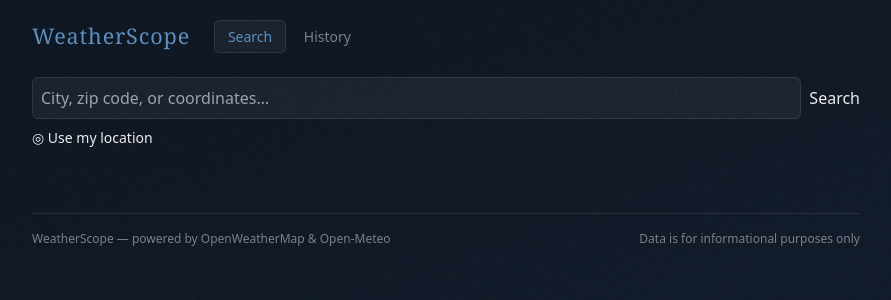
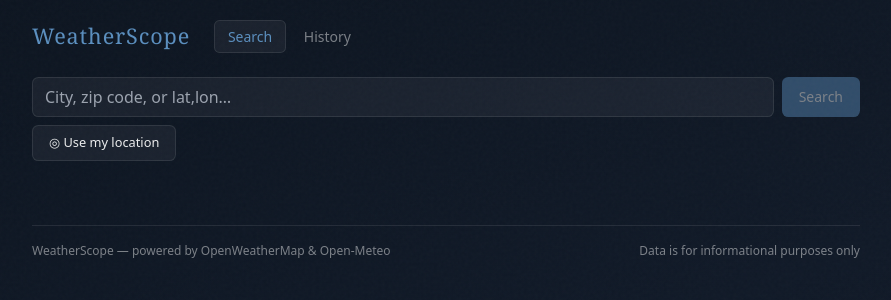
Before and after one commit to payu-witta/WeatherScope, a React (Vite) app in the folder frontend/: page / in a window 1280 px wide. Shown: the top 300 px of the page, without its empty margins (194-1085 px from the left). Built offline with nearby package versions, Linux system fonts and the light colour scheme.

Commit message:
Add UV index tip to TravelTips; improve LocationInput geolocation error handling

```diff
--- a/frontend/src/components/LocationInput.jsx
+++ b/frontend/src/components/LocationInput.jsx
@@ -3,6 +3,7 @@ import React, { useState } from 'react';
 export default function LocationInput({ onSearch, onGeolocate, loading }) {
   const [value, setValue] = useState('');
   const [geoLoading, setGeoLoading] = useState(false);
+  const [geoError, setGeoError] = useState(null);
 
   function handleSubmit(e) {
     e.preventDefault();
@@ -11,8 +12,12 @@ export default function LocationInput({ onSearch, onGeolocate, loading }) {
   }
 
   function handleGeolocate() {
-    if (!navigator.geolocation) return;
+    if (!navigator.geolocation) {
+      setGeoError('Geolocation is not supported by your browser');
+      return;
+    }
     setGeoLoading(true);
+    setGeoError(null);
     navigator.geolocation.getCurrentPosition(
       pos => {
         const coords = `${pos.coords.latitude.toFixed(4)},${pos.coords.longitude.toFixed(4)}`;
@@ -20,8 +25,10 @@ export default function LocationInput({ onSearch, onGeolocate, loading }) {
         setGeoLoading(false);
         onGeolocate(pos.coords.latitude, pos.coords.longitude);
       },
-      () => {
+      err => {
         setGeoLoading(false);
+        if (err.code === 1) setGeoError('Location access denied — please allow access in your browser settings');
+        else setGeoError('Unable to retrieve your location');
       },
       { timeout: 10000 }
     );
@@ -30,28 +37,32 @@ export default function LocationInput({ onSearch, onGeolocate, loading }) {
   const busy = loading || geoLoading;
 
   return (
+    <div>
       <form onSubmit={handleSubmit}>
         <div style={{ display: 'flex', gap: '0.5rem' }}>
           <input
             type="text"
-          placeholder="City, zip code, or coordinates…"
+            placeholder="City, zip code, or lat,lon…"
             value={value}
             onChange={e => setValue(e.target.value)}
             disabled={busy}
-          style={{ flex: 1, padding: '0.5rem', fontSize: '1rem' }}
+            style={{ flex: 1, fontSize: '1rem' }}
           />
-        <button type="submit" disabled={busy || !value.trim()}>
+          <button className="btn btn-accent" type="submit" disabled={busy || !value.trim()}>
             {loading ? 'Searching…' : 'Search'}
           </button>
         </div>
         <button
+          className="btn"
           type="button"
           onClick={handleGeolocate}
           disabled={busy}
-        style={{ marginTop: '0.5rem', fontSize: '0.875rem' }}
+          style={{ marginTop: '0.5rem', fontSize: '0.8rem' }}
         >
-        {geoLoading ? 'Locating…' : '◎ Use my location'}
+          {geoLoading ? <span className="spin" style={{ display: 'inline-block' }}>⟳</span> : '◎'} Use my location
         </button>
       </form>
+      {geoError && <p style={{ fontSize: '0.8rem', color: '#f87171', marginTop: '0.4rem' }}>{geoError}</p>}
+    </div>
   );
 }
--- a/frontend/src/components/TravelTips.jsx
+++ b/frontend/src/components/TravelTips.jsx
@@ -40,6 +40,12 @@ function getTips(current, forecast) {
     tips.push({ icon: '🌫', text: 'Foggy conditions — reduced visibility on roads; check transport status before travelling.', severity: 'medium' });
   }
 
+  if (c.uv_index?.value >= 8) {
+    tips.push({ icon: '🕶', text: `UV index ${c.uv_index.value} (${c.uv_index.category}) — wear SPF 50+, sunglasses, and limit midday sun exposure.`, severity: 'high' });
+  } else if (c.uv_index?.value >= 3) {
+    tips.push({ icon: '☀', text: `UV index ${c.uv_index.value} (${c.uv_index.category}) — sunscreen recommended if spending time outdoors.`, severity: 'low' });
+  }
+
   const order = { high: 0, medium: 1, low: 2 };
   tips.sort((a, b) => order[a.severity] - order[b.severity]);
   return tips.slice(0, 5);
```
Lines whose indentation alone changed are shown as unchanged.
